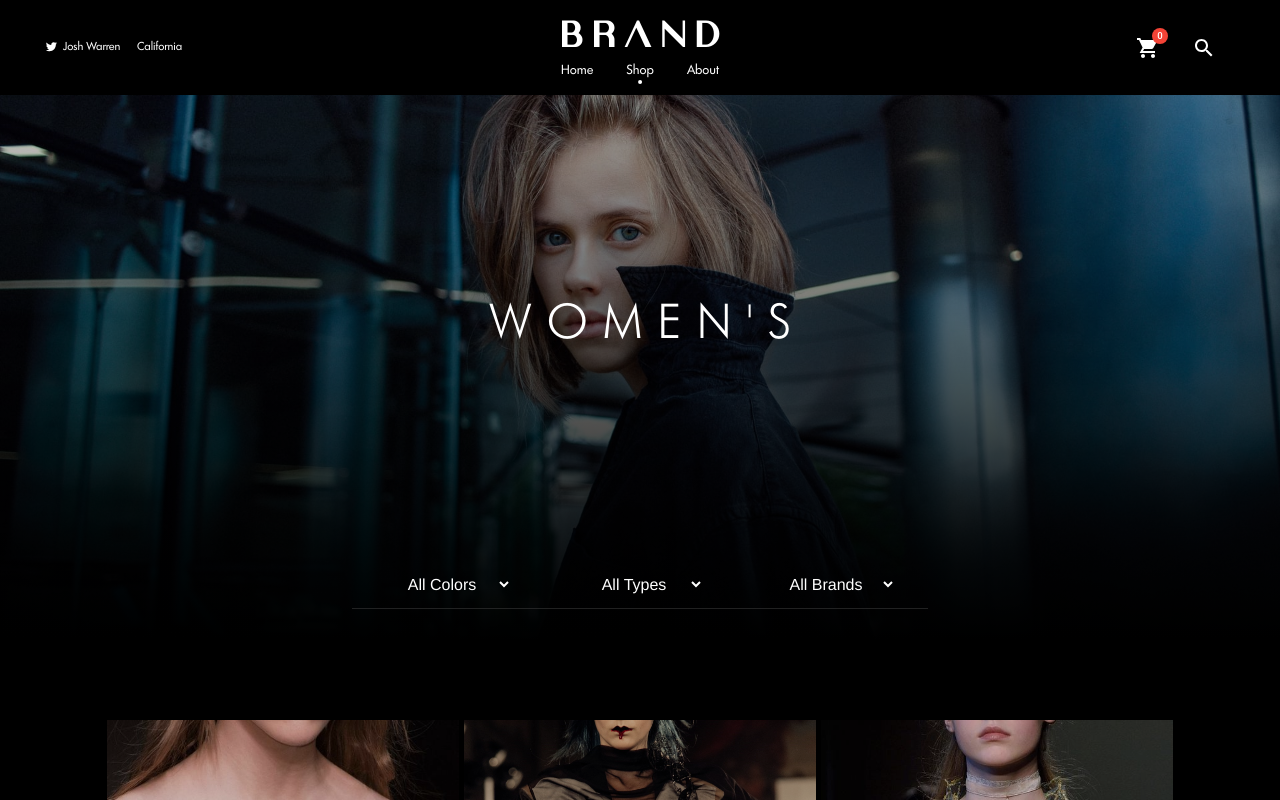
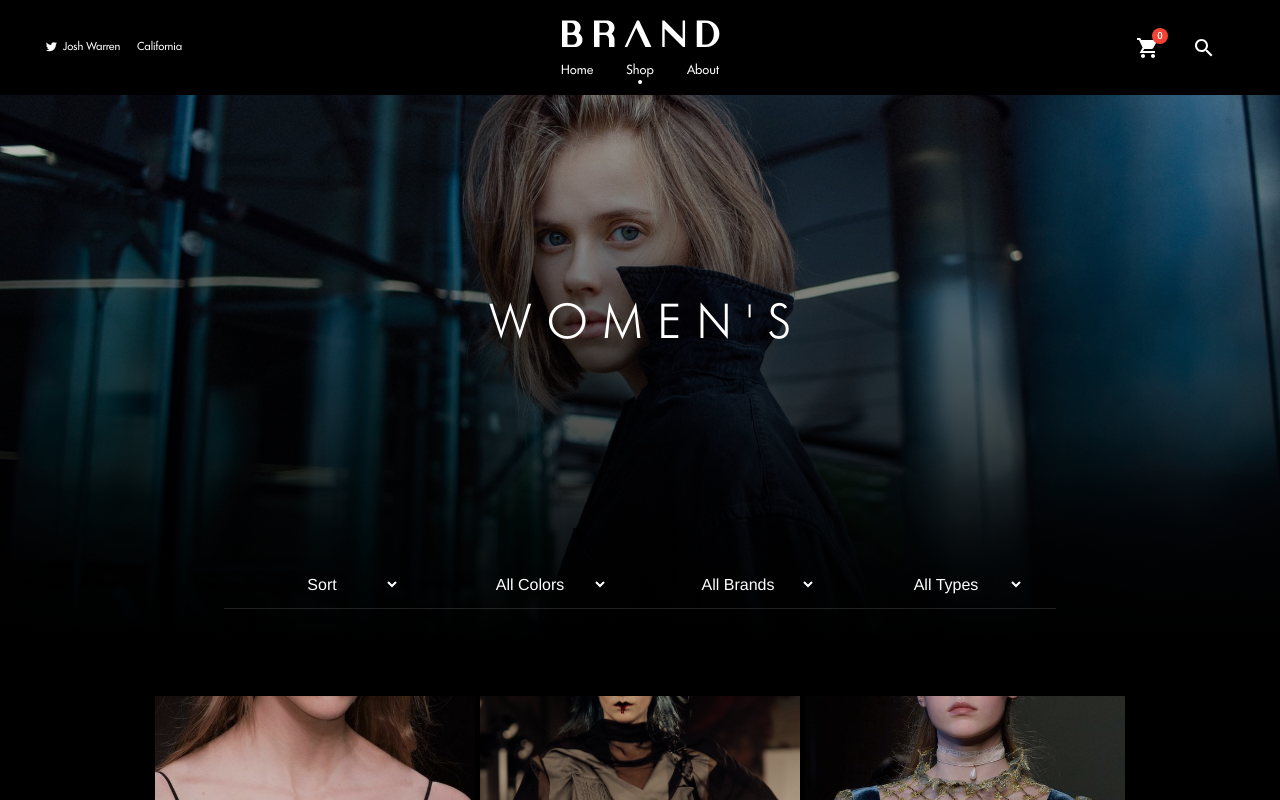
Before and after one commit to joshwrn/shopping-cart, a React (Create React App) app: page /shop in a window 1280 px wide. Shown: the top 800 px of the page. Built offline with nearby package versions, Linux system fonts and the light colour scheme.

Commit message:
sorting functionality

```diff
--- a/src/components/Card.js
+++ b/src/components/Card.js
@@ -2,7 +2,7 @@ import React, { useState } from 'react';
 import '../styles/card.css';
 
 const Card = (props) => {
-  const { src, title, price, description } = props;
+  const { src, title, price, description, brand } = props;
 
   return (
     <div className="outer-card">
@@ -11,7 +11,7 @@ const Card = (props) => {
         <div className="card-bottom">
           <div className="card-text">
             <p className="item-title">{title}</p>
-            <p className="item-price"> {price} </p>
+            <p className="item-brand"> {brand} </p>
             <p className="item-description">{description}</p>
           </div>
         </div>
--- a/src/components/Cart.js
+++ b/src/components/Cart.js
@@ -31,7 +31,7 @@ const Cart = (props) => {
             <ul id="cart-list">
               {cart.map((item) => {
                 return (
-                  <Link to={`/shop/item/${item.key}`} key={item.key}>
+                  <Link to={`/shop/item/${item.title}`} key={item.title}>
                     <li className="cart-item">
                       <img
                         className="cart-item-image"
--- a/src/components/FilterBox.js
+++ b/src/components/FilterBox.js
@@ -4,13 +4,28 @@ import '../styles/filter-box.css';
 const FilterBox = (props) => {
   const { cards, filters, setFilters, currentItems, setItems } = props;
 
-  //< SET COLOR
+  //< SORT ITEMS
+
+  //// SORT CARDS
+
+  const updateSort = (e) => {
+    if (filters[0].sort === 'default') {
+      cards.sort((a, b) => parseFloat(a.key) - parseFloat(b.key));
+    } else if (filters[0].sort === 'price-asc') {
+      cards.sort((a, b) => parseFloat(a.price) - parseFloat(b.price));
+    } else if (filters[0].sort === 'price-desc') {
+      cards.sort((a, b) => parseFloat(b.price) - parseFloat(a.price));
+    }
+  };
+
+  //< SET FILTERS
 
   //// FIRST ADD FILTER TO ARRAY
-  const setColor = (e) => {
+  const handleChange = (e) => {
     const colorForm = document.getElementById('color-form');
     const typeForm = document.getElementById('type-form');
     const brandForm = document.getElementById('brand-form');
+    const sortForm = document.getElementById('sort-form');
     setFilters(
       (old) => [...old],
       {
@@ -21,18 +36,22 @@ const FilterBox = (props) => {
       },
       {
         [filters[0]]: (filters[0].brand = brandForm.value),
-      }
+      },
+      {
+        [filters[0]]: (filters[0].sort = sortForm.value),
+      },
+      updateSort()
     );
-    console.log(filters);
   };
 
   //// WHEN FILTER UPDATED RUN FILTER FUNCTION
   useEffect(() => {
-    filteredColor();
+    const sortForm = document.getElementById('sort-form');
+    updateFilters();
   }, [filters]);
 
   //// FILTER FUNCTION
-  const filteredColor = () => {
+  const updateFilters = () => {
     setItems(
       cards.filter(
         (item) =>
@@ -45,7 +64,17 @@ const FilterBox = (props) => {
 
   return (
     <div className="custom-select" id="filter-box">
-      <form onChange={setColor}>
+      <form onChange={handleChange}>
+        <select id="sort-form" defaultValue={'none'}>
+          <option disabled value="none">
+            Sort
+          </option>
+          <option value="default">Default</option>
+          <option value="price-asc">Price: Low to High</option>
+          <option value="price-desc">Price: High to Low</option>
+        </select>
+      </form>
+      <form onChange={handleChange}>
         <select id="color-form" defaultValue={'all'}>
           <option value="all">All Colors</option>
           <option value="black">Black</option>
@@ -55,7 +84,25 @@ const FilterBox = (props) => {
           <option value="blue">Blue</option>
         </select>
       </form>
-      <form onChange={setColor}>
+      <form onChange={handleChange}>
+        <select id="brand-form" defaultValue={'all'}>
+          <option value="all">All Brands</option>
+          <option value="Anne Sofie Madsen">Anne Sofie Madsen</option>
+          <option value="Comme De Garcons">Comme De Garcons</option>
+          <option value="Dolce & Gabbana">Dolce & Gabbana</option>
+          <option value="Gucci">Gucci</option>
+          <option value="Jean Paul Gaultier">Jean Paul Gaultier</option>
+          <option value="Luisa Beccaria">Luisa Beccaria</option>
+          <option value="Maison Margiela">Maison Margiela</option>
+          <option value="Manish Arora">Manish Arora</option>
+          <option value="Moschino">Moschino</option>
+          <option value="Simone Rocha">Simone Rocha</option>
+          <option value="Valentino">Valentino</option>
+          <option value="Versace">Versace</option>
+          <option value="Yohji Yamamoto">Yohji Yamamoto</option>
+        </select>
+      </form>
+      <form onChange={handleChange}>
         <select id="type-form" defaultValue={'all'}>
           <option value="all">All Types</option>
           <option value="top">Top</option>
@@ -64,24 +111,6 @@ const FilterBox = (props) => {
           <option value="accessories">Accessories</option>
         </select>
       </form>
-      <form onChange={setColor}>
-        <select id="brand-form" defaultValue={'all'}>
-          <option value="all">All Brands</option>
-          <option value="anne sofie madsen">Anne Sofie Madsen</option>
-          <option value="comme de garcons">Comme De Garcons</option>
-          <option value="dolce">Dolce & Gabbana</option>
-          <option value="gucci">Gucci</option>
-          <option value="jean paul gaultier">Jean Paul Gaultier</option>
-          <option value="luisa beccaria">Luisa Beccaria</option>
-          <option value="maison margiela">Maison Margiela</option>
-          <option value="manish arora">Manish Arora</option>
-          <option value="moschino">Moschino</option>
-          <option value="simone rocha">Simone Rocha</option>
-          <option value="valentino">Valentino</option>
-          <option value="versace">Versace</option>
-          <option value="yohji yamamoto">Yohji Yamamoto</option>
-        </select>
-      </form>
     </div>
   );
 };
--- a/src/components/Item.js
+++ b/src/components/Item.js
@@ -11,8 +11,8 @@ const Item = (props) => {
   const [cartQuantity, setCartQuantity] = useState(0);
   //+ get item
   const currentItem = cards.find((item) => item.title === match.params.title);
-  const checkItem = cart.some((item) => item.key === currentItem.key);
-  const findItem = cart.findIndex((item) => item.key === currentItem.key);
+  const checkItem = cart.some((item) => item.title === currentItem.title);
+  const findItem = cart.findIndex((item) => item.title === currentItem.title);
 
   const test = () => {
     console.log(match);
--- a/src/components/Shop.js
+++ b/src/components/Shop.js
@@ -7,7 +7,7 @@ import FilterBox from './FilterBox';
 const Shop = ({ cardsArray }) => {
   const cards = cardsArray;
   const [filters, setFilters] = useState([
-    { color: 'all', type: 'all', brand: 'all' },
+    { sort: 'default', color: 'all', type: 'all', brand: 'all' },
   ]);
   const [currentItems, setItems] = useState(cards);
 
@@ -35,6 +35,7 @@ const Shop = ({ cardsArray }) => {
                 src={item.src}
                 price={`$${Number(item.price).toLocaleString('en-US')}`}
                 description={item.description}
+                brand={item.brand}
               />
             </Link>
           );
--- a/src/styles/card.css
+++ b/src/styles/card.css
@@ -18,7 +18,7 @@
   display: flex;
   flex-direction: column;
   position: relative;
-  width: 22em;
+  width: 20em;
   height: 26em;
   background: rgb(7, 7, 7);
   cursor: pointer;
@@ -55,7 +55,7 @@
   transform: scale(1.1);
 }
 
-/*+ CARD BOTTOM */
+/*+ CARD INFO PANEL */
 
 .card-bottom:hover > .card-image {
   transform: scale(1.1);
@@ -70,7 +70,7 @@
   bottom: 0;
   left: 0;
   margin: 0;
-  width: 22em;
+  width: 20em;
   height: 11em;
   z-index: 1;
   opacity: 0%;
@@ -89,6 +89,12 @@
 .card-text > .item-title {
   font-size: 1.1rem;
   font-weight: 800;
+  padding-bottom: 0.1em;
+}
+
+.card-text > .item-brand {
+  font-size: 0.9rem;
+  padding-bottom: 0.7em;
 }
 
 .card-text > .item-price {
--- a/src/styles/filter-box.css
+++ b/src/styles/filter-box.css
@@ -20,7 +20,8 @@ select {
   background-color: rgba(0, 0, 0, 0);
   border: none;
   height: 3em;
-  width: 8em;
+
+  width: 9em;
   font-size: 1rem;
   margin: 0 2em 0 2em;
   cursor: pointer;
@@ -29,3 +30,9 @@ select {
 select:focus {
   outline: none;
 }
+
+/* #color-form,
+#type-form,
+#sort-form {
+  width: 8em;
+} */
--- a/src/styles/shop.css
+++ b/src/styles/shop.css
@@ -45,13 +45,13 @@
 
 #shop-section {
   display: grid;
-  grid-template-columns: repeat(auto-fill, 22em);
+  grid-template-columns: repeat(auto-fill, 20em);
   justify-content: center;
   gap: 0.3em;
   background: rgb(0, 0, 0);
   height: fit-content;
   width: 100vw;
-  padding: 5em 0em 5em 0em;
+  padding: 3.5em 1em 5em 1em;
   opacity: 0%;
   animation: fade-in 2s forwards;
 }
```
Also changed, not shown: src/components/functions/cards.js (+37 -37 lines).
